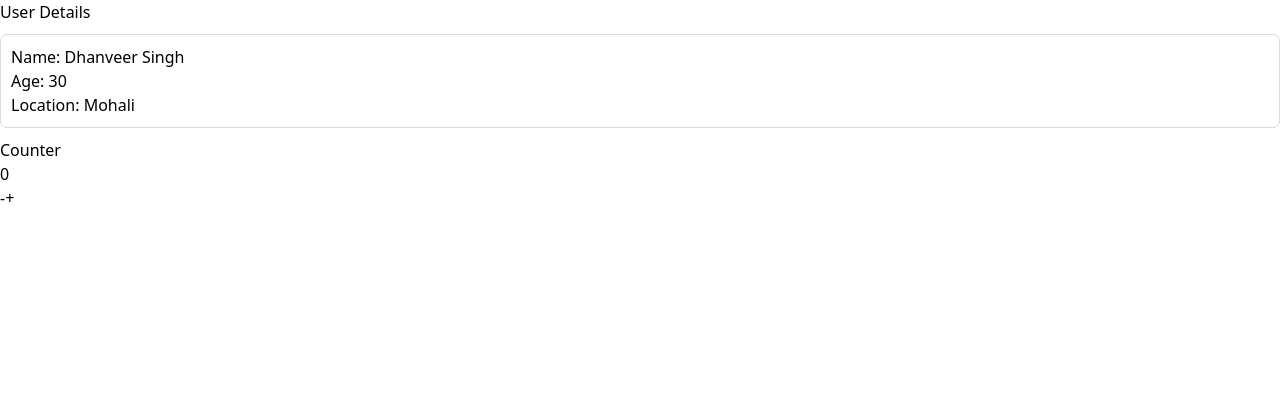
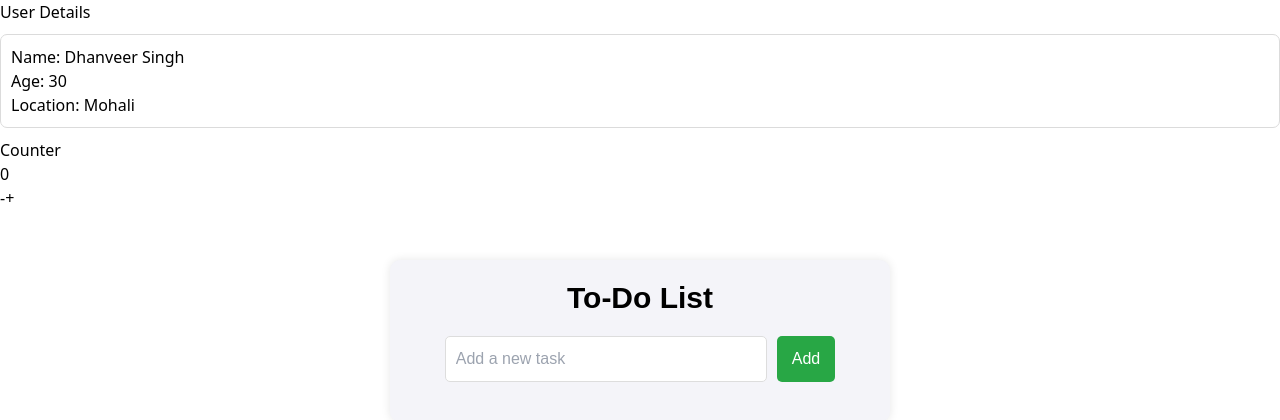
Before and after one commit to dhanveer-singh/react-learning-dhanveer, a React (Vite) app: page / in a window 1280 px wide. Shown: the top 420 px of the page. Built offline with nearby package versions, Linux system fonts and the light colour scheme.

Commit message:
Assignment 3 - Todo App

```diff
--- a/src/App.jsx
+++ b/src/App.jsx
@@ -1,4 +1,5 @@
 import './App.css'
+import AddTodo from './components/addTodo'
 import ProfileDetails from './components/profileDetails'
 
 function App() {
@@ -10,6 +11,7 @@ function App() {
   return (
     <>
       <ProfileDetails userData={userData}/>
+      <AddTodo />
     </>
   )
 }
--- /dev/null
+++ b/src/components/addTodo.jsx
@@ -0,0 +1,58 @@
+import { useState } from 'react';
+
+function AddTodo() {
+  const [tasks, setTasks] = useState([]);
+  const [input, setInput] = useState('');
+
+  const addTask = () => {
+    if (input.trim()) {
+      setTasks([...tasks, { text: input, completed: false }]);
+      setInput('');
+    }
+  };
+  const handleKeyDown = (event) => {
+    if (event.key === "Enter") {
+      event.preventDefault();
+      addTask();
+    }
+  };
+  const toggleTask = (index) => {
+    const newTasks = tasks.map((task, i) =>
+      i === index ? { ...task, completed: !task.completed } : task
+    );
+    setTasks(newTasks);
+  };
+
+  const deleteTask = (index) => {
+    const newTasks = tasks.filter((_, i) => i !== index);
+    setTasks(newTasks);
+  };
+
+  return (
+    <div className="todo-wrapper">
+      <header className="header">
+        <h1 className='text-3xl font-black'>To-Do List</h1>
+      </header>
+      <div className="input-container">
+        <input
+          type="text"
+          value={input}
+          onKeyDown={handleKeyDown}
+          onChange={(e) => setInput(e.target.value)}
+          placeholder="Add a new task"
+        />
+        <button onClick={addTask}>Add</button>
+      </div>
+      <ul className="task-list">
+        {tasks.map((task, index) => (
+          <li key={index} className={task.completed ? 'task completed' : 'task'}>
+            <span onClick={() => toggleTask(index)}>{task.text}</span>
+            <button onClick={() => deleteTask(index)}>Delete</button>
+          </li>
+        ))}
+      </ul>
+    </div>
+  );
+}
+
+export default AddTodo;
--- a/src/index.css
+++ b/src/index.css
@@ -8,3 +8,84 @@
   padding: 10px;
   margin: 10px 0;
 }
+
+
+.todo-wrapper {
+  font-family: Arial, sans-serif;
+  text-align: center;
+  background-color: #f4f4f9;
+  padding: 20px;
+  max-width: 500px;
+  margin: 50px auto;
+  border-radius: 10px;
+  box-shadow: 0 0 10px rgba(0, 0, 0, 0.1);
+}
+
+.header {
+  margin-bottom: 20px;
+}
+
+.input-container {
+  display: flex;
+  justify-content: center;
+  margin-bottom: 20px;
+}
+
+.input-container input {
+  width: 70%;
+  padding: 10px;
+  font-size: 16px;
+  border: 1px solid #ddd;
+  border-radius: 5px;
+  outline: none;
+}
+
+.input-container button {
+  padding: 10px 15px;
+  font-size: 16px;
+  margin-left: 10px;
+  border: none;
+  border-radius: 5px;
+  background-color: #28a745;
+  color: white;
+  cursor: pointer;
+}
+
+.input-container button:hover {
+  background-color: #218838;
+}
+
+.task-list {
+  list-style: none;
+  padding: 0;
+}
+
+.task {
+  background-color: white;
+  padding: 15px;
+  margin-bottom: 10px;
+  border-radius: 5px;
+  display: flex;
+  justify-content: space-between;
+  align-items: center;
+  box-shadow: 0 0 5px rgba(0, 0, 0, 0.1);
+  cursor: pointer;
+}
+
+.task.completed {
+  text-decoration: line-through;
+  color: #888;
+}
+
+.task button {
+  background-color: #dc3545;
+  border: none;
+  color: white;
+  padding: 5px 10px;
+  border-radius: 5px;
+  cursor: pointer;
+}
+
+.task button:hover {
+  background-color: #c82333;
+}
```
